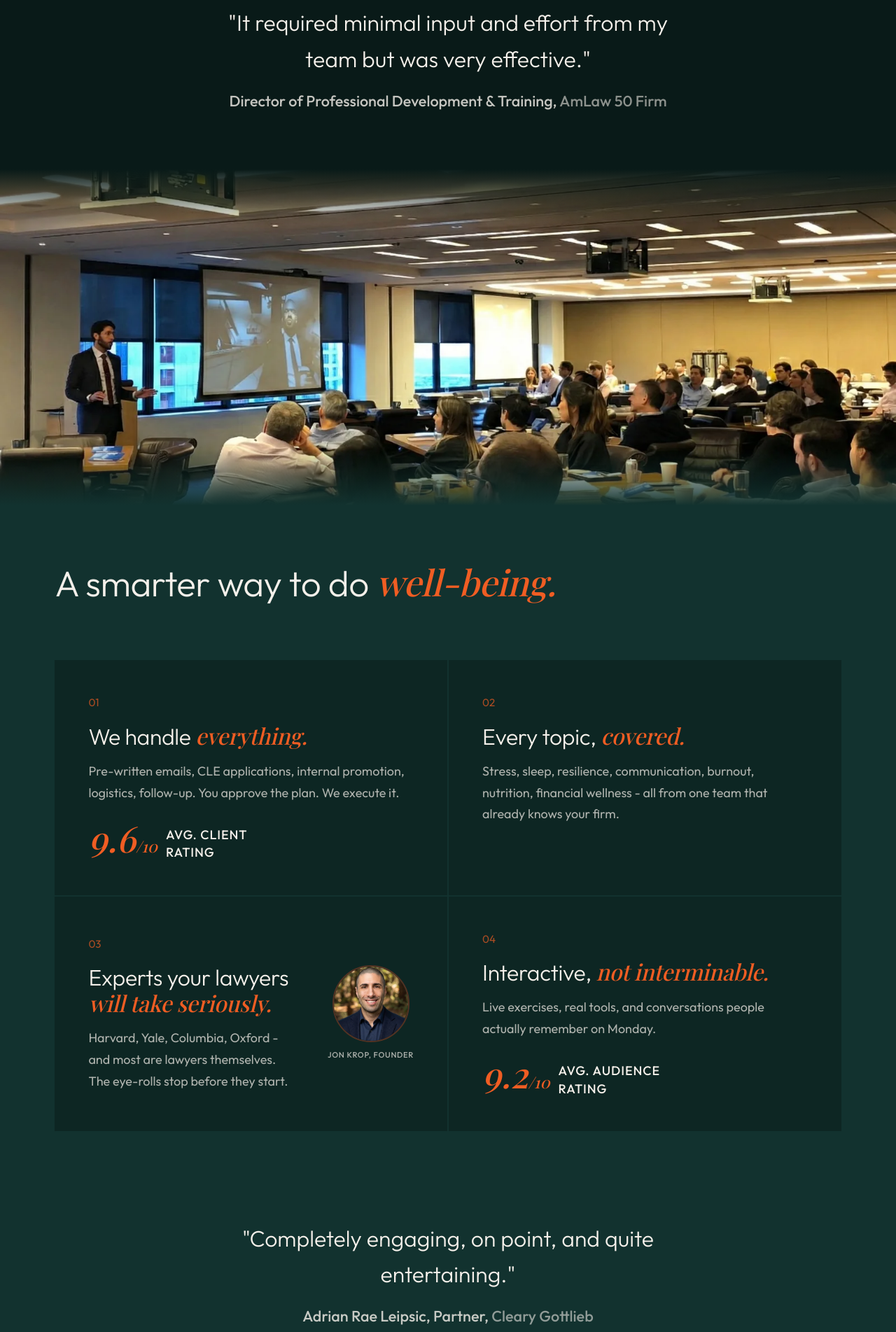
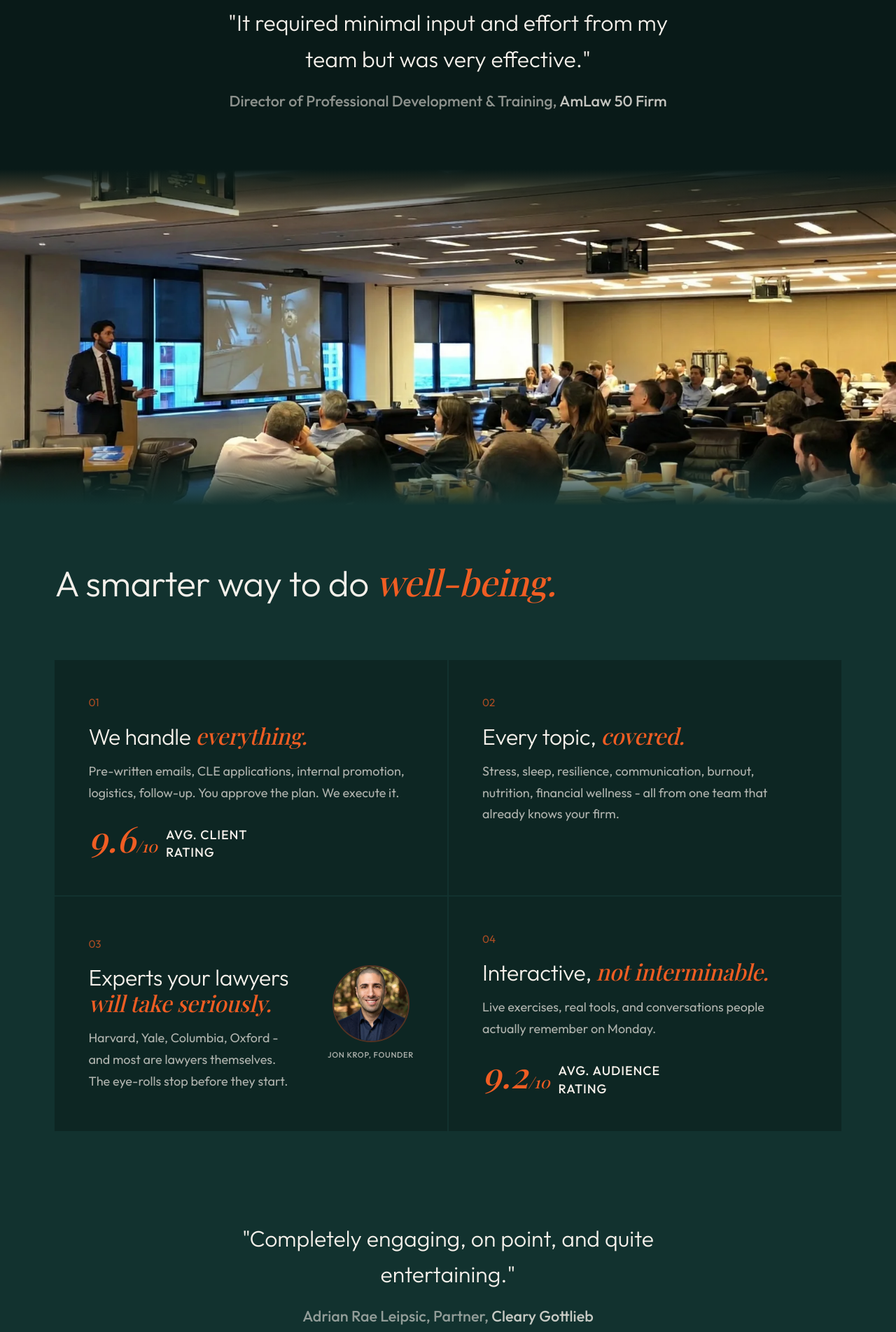
Before and after one commit to jonkrop/flourish-website, an Astro site: page / in a window 1280 px wide. Shown: the part 2180-4083 px from the top of the page at 70% size. Built offline with nearby package versions, Linux system fonts and the light colour scheme; Astro itself is replaced by a stand-in of ours.

Commit message:
Fix pull-quote attributions: title dim, firm/company bright
Co-Authored-By: Claude Opus 4.6 <noreply@anthropic.com>

```diff
--- a/src/pages/index.astro
+++ b/src/pages/index.astro
@@ -140,7 +140,7 @@ import BaseLayout from '../layouts/BaseLayout.astro';
     <div class="container">
       <blockquote class="pull-quote__inner">
         <p>"It required minimal input and effort from my team but was very effective."</p>
-        <footer>Director of Professional Development & Training, <span class="text-muted">AmLaw 50 Firm</span></footer>
+        <footer><span class="text-muted">Director of Professional Development & Training,</span> AmLaw 50 Firm</footer>
       </blockquote>
     </div>
   </div>
@@ -208,7 +208,7 @@ import BaseLayout from '../layouts/BaseLayout.astro';
     <div class="container">
       <blockquote class="pull-quote__inner">
         <p>"Completely engaging, on point, and quite entertaining."</p>
-        <footer>Adrian Rae Leipsic, Partner, <span class="text-muted">Cleary Gottlieb</span></footer>
+        <footer><span class="text-muted">Adrian Rae Leipsic, Partner,</span> Cleary Gottlieb</footer>
       </blockquote>
     </div>
   </div>
@@ -271,7 +271,7 @@ import BaseLayout from '../layouts/BaseLayout.astro';
     <div class="container">
       <blockquote class="pull-quote__inner">
         <p>"The content is excellent, and the Flourish team is at the forefront of some of the most challenging topics that associates have to navigate."</p>
-        <footer>Professional Development Manager, <span class="text-muted">AmLaw 50 Firm</span></footer>
+        <footer><span class="text-muted">Professional Development Manager,</span> AmLaw 50 Firm</footer>
       </blockquote>
     </div>
   </div>
@@ -329,7 +329,7 @@ import BaseLayout from '../layouts/BaseLayout.astro';
     <div class="container">
       <blockquote class="pull-quote__inner">
         <p>"You made it very easy for us, down to a script for messaging."</p>
-        <footer>Chief Talent Officer, <span class="text-muted">AmLaw 100 Firm</span></footer>
+        <footer><span class="text-muted">Chief Talent Officer,</span> AmLaw 100 Firm</footer>
       </blockquote>
     </div>
   </div>
```
